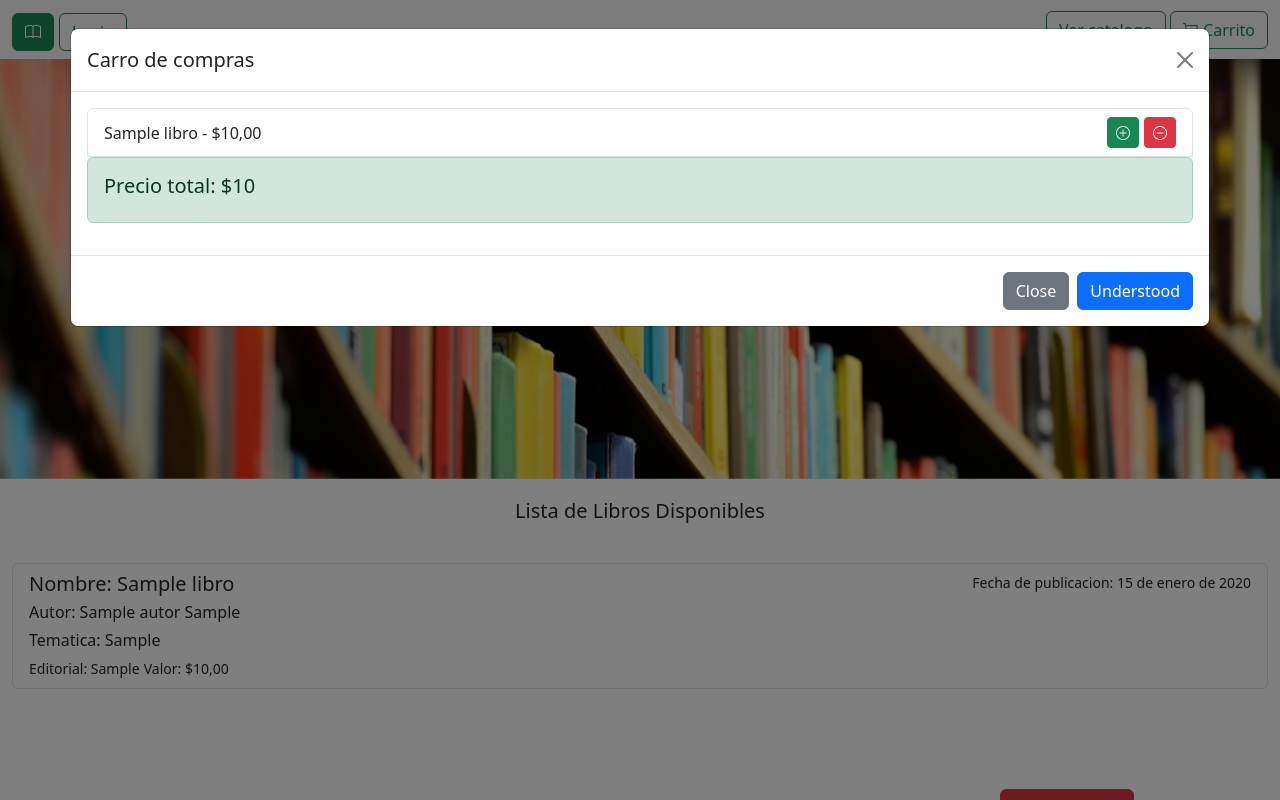
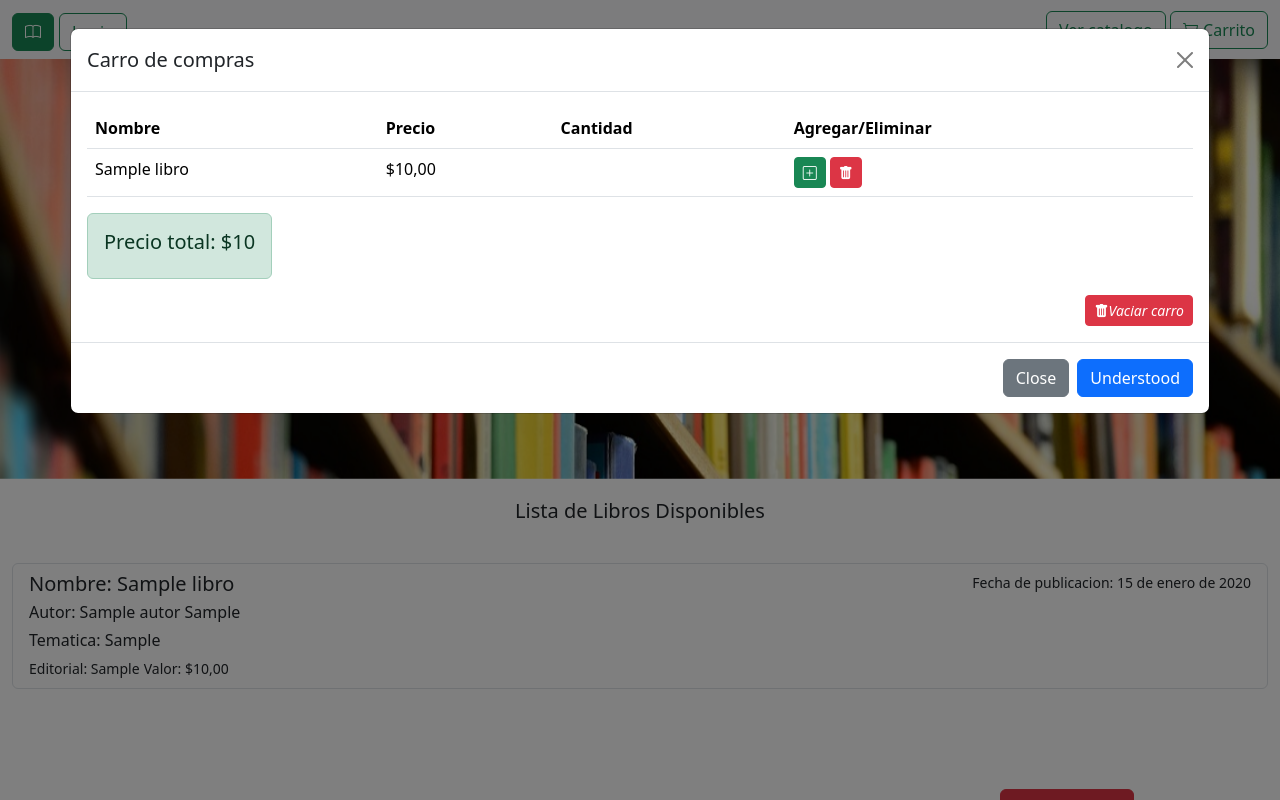
Before and after one commit to classFrancis/LibreriaFPV, a Django app: page /catalogolibros/ in a window 1280 px wide, after a click on "Carrito". Run offline with Django 4.2, Linux system fonts and the light colour scheme; a user stored in the database is signed in; tables that the repository leaves empty hold one stand-in row (values such as "Sample post").

Commit message:
actualizaciones varias bb

```diff
--- a/LibreriaFPV/urls.py
+++ b/LibreriaFPV/urls.py
@@ -30,6 +30,8 @@ urlpatterns = [
     path('catalogolibros/',views.catalogo, name='catalogolibros'),
     path('verlibro/<int:libro_id>/',views.ver_libro, name='verlibro'),
     path('carro/agregar/<int:libro_id>/', views.agregar_al_carro, name='agregar_al_carro'),
+    path('carro/eliminar/<int:libro_id>', views.eliminar_del_carro, name='eliminar_del_carro'),
+    path('carro/vaciar', views.vaciar_carro, name='vaciar_carro')
 
 
 
--- a/libreriaApp/context_processors.py
+++ b/libreriaApp/context_processors.py
@@ -1,5 +1,6 @@
 from .models import CarroDeCompra
 from django.db.models import Sum
+
 
 def carro_compras(request):
     if request.user.is_authenticated:
--- a/libreriaApp/views.py
+++ b/libreriaApp/views.py
@@ -27,7 +27,6 @@ def add_libro(request):
     return render(request,'TEMPLATE DE REGISTRO',{'form':form})
 
 #Agregar libro al carro de compras como usuario registrado
-#Obtener total del carro
 @login_required
 @require_POST
 def agregar_al_carro(request, libro_id):
@@ -36,6 +35,24 @@ def agregar_al_carro(request, libro_id):
     carro.librosAcomprar.add(libro)
     return redirect('catalogolibros')
 
+#Eliminar libro del carro de compras como usuario registrado
+@login_required
+@require_POST
+def eliminar_del_carro(request, libro_id):
+    libro=get_object_or_404(Libro, id=libro_id)
+    carro=get_object_or_404(CarroDeCompra,usuario=request.user)
+    carro.librosAcomprar.remove(libro)
+    return redirect('catalogolibros')
+
+#Vaciar carro de compras
+@login_required
+@require_POST
+def vaciar_carro(request):
+    carro = get_object_or_404(CarroDeCompra, usuario=request.user)
+    carro.librosAcomprar.clear()  # Esto elimina todos los libros del carro
+    carro.totalPrecio = 0.00  # Resetea el precio total a 0
+    carro.save()
+    return redirect('catalogolibros')
 
 #Listar libros del catalogo en el template del catalogo
 def catalogo(request):
--- a/templates/navbarbiblioteca.html
+++ b/templates/navbarbiblioteca.html
@@ -35,23 +35,45 @@
                       </div>
                       <div class="modal-body">
                         {% if libros_en_carro %}
-                          <ul class="list-group ">
-                            {% for libro in libros_en_carro %}
-                              <li class="list-group-item d-flex justify-content-between align-items-center">
-                                {{ libro.titulo }} - ${{ libro.precio }}
-                                <a href="#" class="btn btn-success btn-sm" style="margin-inline-start: auto ;margin-right: 5px;">
-                                  <i class="bi bi-plus-circle"></i>
-                                </a>
-                                <a href="#" class="btn btn-danger btn-sm">
-                                  <i class="bi bi-dash-circle"></i>
-                                </a>
-                              </li>
-
-                            {% endfor %}
+                          <table class="table">
+                            <thead>
+                              <tr>
+                                <th>Nombre</th>
+                                <th>Precio</th>
+                                <th>Cantidad</th>
+                                <th>Agregar/Eliminar</th>
+                              </tr>
+                            </thead>
+                            <tbody>
+                              {% for libro in libros_en_carro %}
+                                <tr>
+                                  <td>{{ libro.titulo }}</td>
+                                  <td>${{ libro.precio }}</td>
+                                  <td></td>
+                                  <td>
+                                    <form action="{% url 'eliminar_del_carro' libro.id %}" method="post">
+                                      {% csrf_token %}
+                                      <a class="btn btn-success btn-sm" href="#">
+                                        <i class="bi bi-plus-square"></i>
+                                      </a>
+                                      <button type="submit" class="btn btn-danger btn-sm">
+                                        <i class="bi bi-trash-fill"></i>
+                                      </button>
+                                    </form>
+                                  </td>
+                                </tr>
+                              {% endfor %}
+                            </tbody>
+                          </table>
                             <label class="alert alert-success" role="alert">
                               <h5>Precio total: ${{ total_precio }}</h5>
                             </label>
-                          </ul>
+                            <form class="d-flex justify-content-between align-items-center" action="{% url 'vaciar_carro' %}" method="post" >
+                              {% csrf_token %}
+                              <button type="submit" class="btn btn-danger btn-sm" style="margin-inline-start: auto;">
+                                <i class="bi bi-trash-fill">Vaciar carro</i>
+                              </button>
+                            </form>
                         {% else %}
                           <p>No hay libros en tu carro.</p>
                         {% endif %}
```
